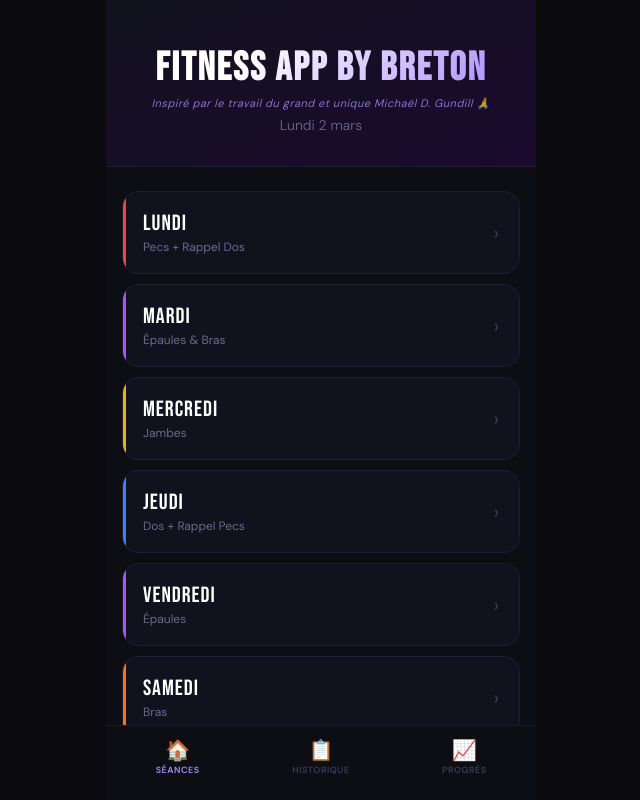
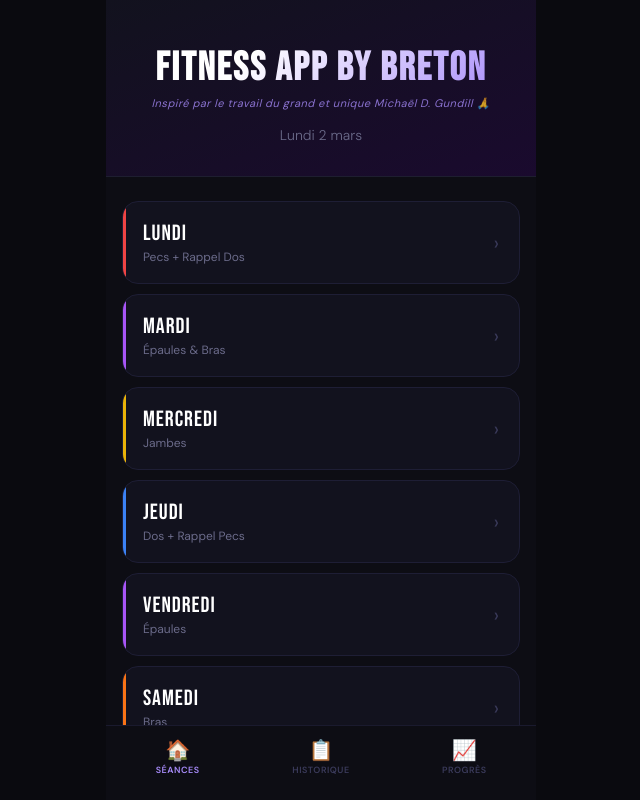
Before and after one commit to NathanLeBreton/lifttracker, a React (Vite) app: page / in a window 1280 px wide. Shown: the whole page, without its empty margins (319-959 px from the left). Built offline with nearby package versions, Linux system fonts and the light colour scheme.

Commit message:
Update Home.jsx

```diff
--- a/src/pages/Home.jsx
+++ b/src/pages/Home.jsx
@@ -36,7 +36,7 @@ export default function Home({ onOpenDay, doneDays }) {
       <p style={{
         color: '#6b6b8a',
         fontSize: 14,
-        marginTop: 6,
+        marginTop: 16,
         fontWeight: 300
       }}>{cap(today)}</p>
     </div>
```
